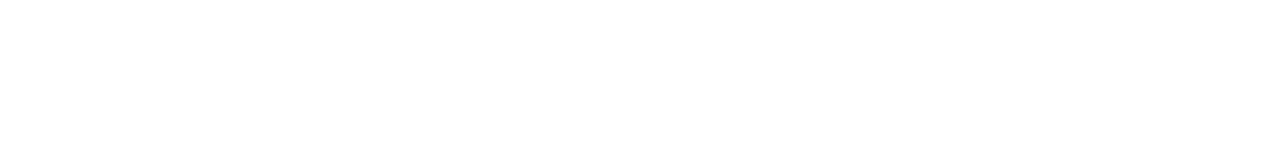
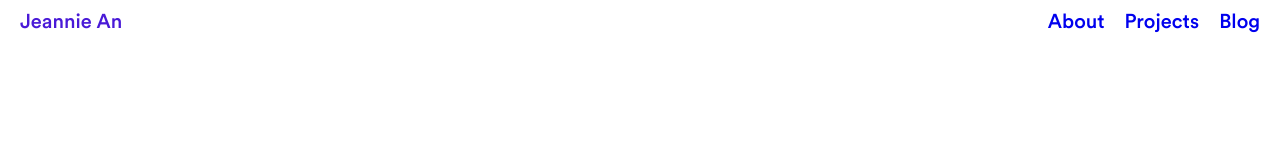
Before and after one commit to beannie-j/portfolio-blog, a website: page index.html in a window 1280 px wide. Drawn offline with Linux system fonts and the light colour scheme.

Commit message:
added sass, basic nav bar styling

```diff
--- a/index.html
+++ b/index.html
@@ -1,5 +1,23 @@
 <!DOCTYPE html>
 <html>
-  <head></head>
-  <body></body>
+  <head>
+    <meta charset="utf-8" />
+    <meta http-equiv="X-UA-Compatible" content="IE=edge" />
+    <title>Jeannie An</title>
+    <meta name="description" content="" />
+    <meta name="viewport" content="width=device-width, initial-scale=1" />
+    <link rel="stylesheet" href="/resources/sass/index.css" />
+  </head>
+  <body>
+    <div class="header">
+      <header>Jeannie An</header>
+      <nav class="navigation-bar">
+        <li><a href="#">About</a></li>
+        <li><a href="#">Projects</a></li>
+        <li><a href="#">Blog</a></li>
+      </nav>
+    </div>
+  </body>
 </html>
+
+<!DOCTYPE html>
--- /dev/null
+++ b/resources/sass/index.scss
@@ -0,0 +1,56 @@
+$color-primary: rgba(53, 0, 211, 0.9);
+$color-lightGreen: #7ed56f;
+// $color-mediumGreen: #55c57a;
+$color-darkGreen: #28b485;
+
+@font-face {
+  font-family: "circular-std-bold";
+  src: url("../fonts/CircularStd-Bold.woff") format("woff");
+  font-weight: bold;
+  font-style: normal;
+}
+
+@font-face {
+  font-family: "circular-std-medium";
+  src: url("../fonts/CircularStd-Medium.woff") format("woff");
+  font-weight: 500;
+  font-style: normal;
+}
+
+* {
+  margin: 0;
+  padding: 0;
+  box-sizing: inherit;
+}
+
+html {
+  font-size: 62.5%;
+}
+
+body {
+  font-family: circular-std-medium, Arial, sans-serif;
+  font-size: 2rem;
+  box-sizing: border-box;
+  color: $color-primary;
+}
+
+.header {
+  display: flex;
+  justify-content: space-between;
+  margin-left: 2rem;
+  margin-top: 1rem;
+}
+
+.navigation-bar {
+  display: inherit;
+  li {
+    list-style-type: none;
+    a {
+      text-decoration: none;
+      margin-right: 2rem;
+    }
+    a:hover {
+      text-decoration: underline;
+    }
+  }
+}
```
Also changed, not shown: package.json (added, +23 -0 lines), README.md (added), resources/css/index.css (deleted), resources/fonts/CircularStd-Black.woff (added), resources/fonts/CircularStd-BlackItalic.woff (added), resources/fonts/CircularStd-Bold.woff (added), resources/fonts/CircularStd-BoldItalic.woff (added), resources/fonts/CircularStd-Book.woff (added), resources/fonts/CircularStd-BookItalic.woff (added), resources/fonts/CircularStd-Medium.woff (added), resources/fonts/CircularStd-MediumItalic.woff (added), resources/sass/index.css (added), 3 other files.
